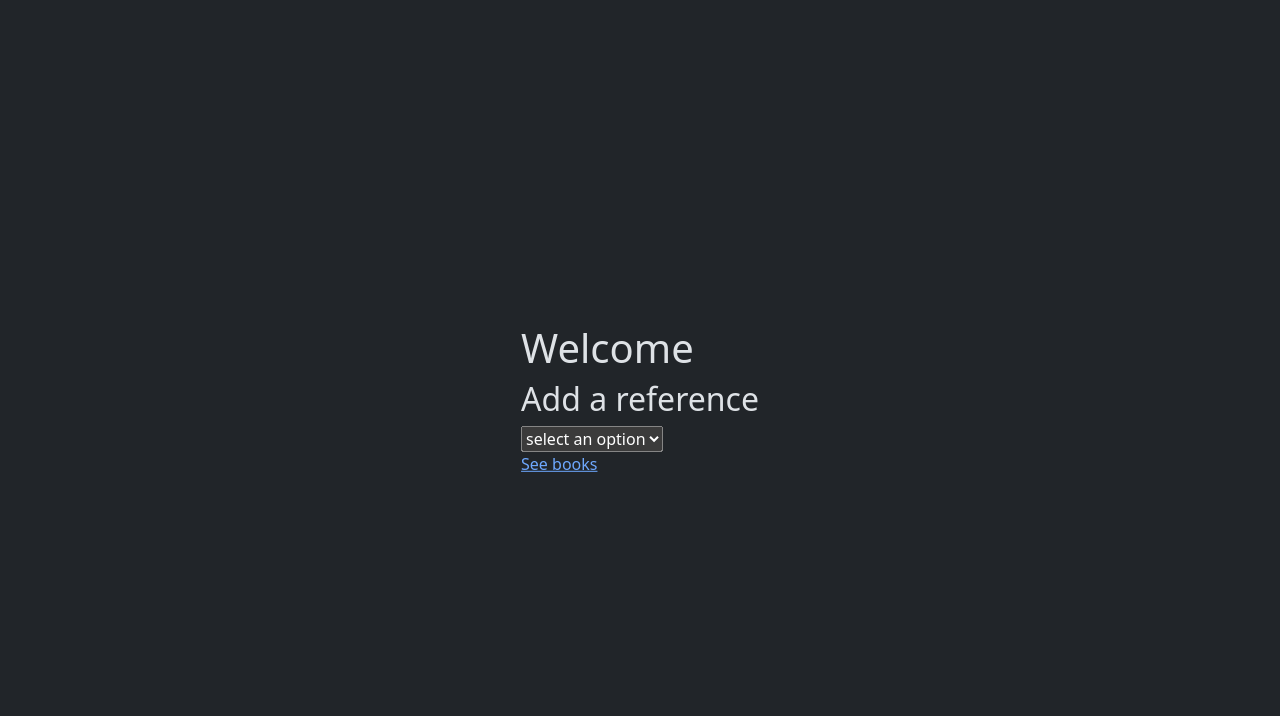
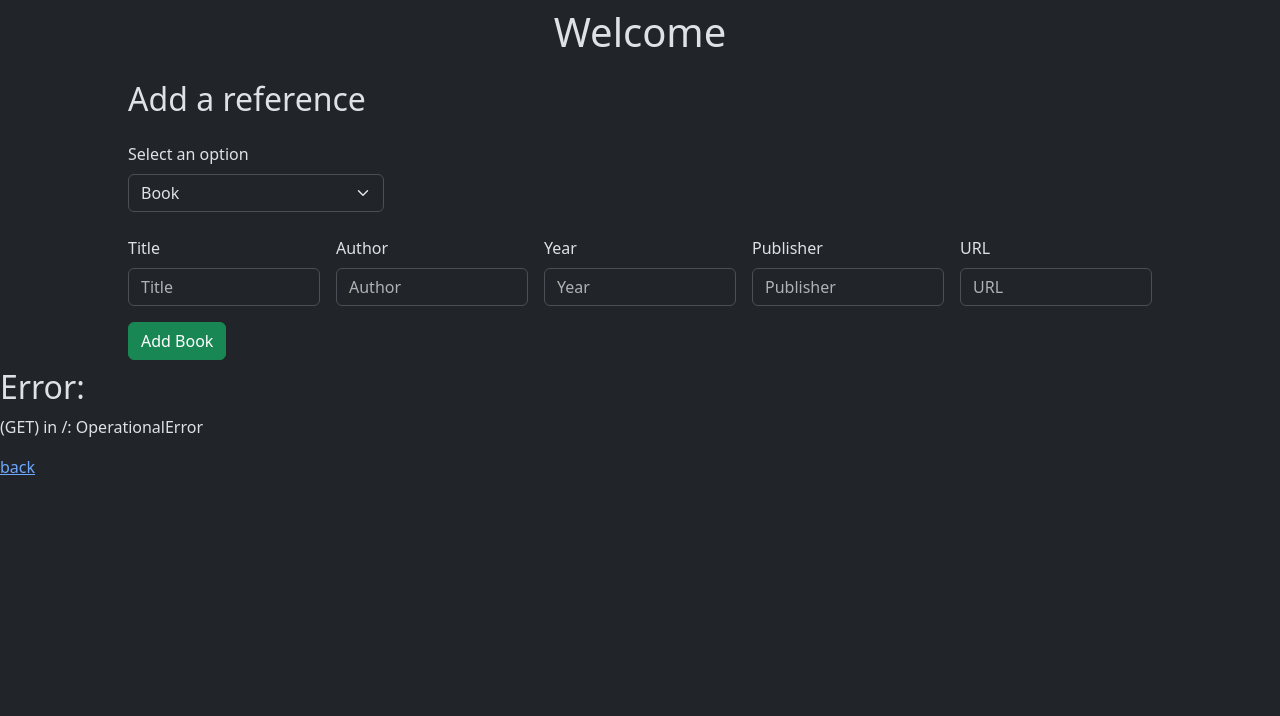
Before and after one commit to modaralgayal/miniprojekti3-fork-modar, a Flask app: page / in a window 1280 px wide. Shown: the top 716 px of the page. Before the commit the page ends 472 px from the top, so only its background shows below. Run offline with Flask 3, Linux system fonts and the light colour scheme; data that the repository does not hold is empty; some libraries are stand-ins or nearby versions.

Commit message:
- User Story: Changed layout and put forms and lists to one page. Changed the get/post-logic a little bit.

```diff
--- a/src/routes.py
+++ b/src/routes.py
@@ -10,11 +10,30 @@
 
 
 @app.route('/')
-def welcome():
+def index():
     return render_template('index.html')
 
 
-@app.route("/book", methods=["post", "get"])
+@app.route('/reference_forms')
+def reference_forms():
+    return render_template('add_references.html')
+
+
+@app.route("/reference_lists")
+def reference_lists():
+    try:
+        #users.check_csrf_token()
+        books = book.get_books()
+        articles = book.get_articles()
+        inproceedings = book.get_inproceedings()
+        return render_template("list_references.html", books=books, articles=articles,
+                               inproceedings=inproceedings)
+
+    except Exception as error:
+        return error_message(error, request, "/", "/")
+
+
+@app.route("/book", methods=["post"])
 def handle_book():
     try:
         if request.method == "POST":
@@ -26,17 +45,6 @@
             url = request.form["url"]
             book.add_book(title, author, year, publisher, url)
             return redirect("/")
-
-        if request.method == "GET":
-            #users.check_csrf_token()
-            books = book.get_books()
-            articles = book.get_articles()
-            inproceedings = book.get_inproceedings()
-            #if books == []:
-                #return redirect("/")
-            return render_template("book.html", books=books, articles=articles,
-                                   inproceedings=inproceedings)
-
     except Exception as error:
         return error_message(error, request, "/book", "/")
 
@@ -71,10 +79,10 @@
             return redirect("/")
 
     except Exception as error:
-        return error_message(error, request, "/article", "/")
+        return error_message(error, request, "/inproceeding", "/")
 
 
 @app.route("/delete_book", methods=["post"])
 def delete_book():
     book.delete_book(request.form["book_id"])
-    return redirect("/book")
+    return redirect("/")
--- a/src/static/css/styles.css
+++ b/src/static/css/styles.css
@@ -5,8 +5,6 @@
 }
 
 .centered {
-  position: fixed;
-  top: 50%;
-  left: 50%;
-  transform: translate(-50%, -50%);
+    margin: auto;
+    width: 80%;
 }
--- /dev/null
+++ b/src/templates/add_references.html
@@ -0,0 +1,172 @@
+{% extends "base.html" %}
+{% block title %}Home Page{% endblock %}
+{% block content %}
+    <div class="centered">
+        <h2 class="my-4">Add a reference</h2>
+        <div class="my-2">
+            <label for="ref_type" class="form-label">Select an option</label>
+            <select class="form-select w-25" name="reference" id="ref_type" onchange="checkType()">
+                <option value="book" selected>Book</option>
+                <option value="article">Article</option>
+                <option value="inproceeding">Inproceeding</option>
+            </select>
+        </div>
+
+
+        <form action="/book" method="POST" id="bookForm" style="display:block;">
+            <div class="row g-3 my-2">
+                <div class="col">
+                    <label for="b_title" class="form-label">Title</label>
+                    <input type="text" class="form-control" id="b_title" name="title"
+                           placeholder="Title" required>
+                </div>
+                <div class="col">
+                    <label for="b_author" class="form-label">Author</label>
+                    <input type="text" class="form-control" id="b_author" name="author"
+                           placeholder="Author" required>
+                </div>
+                <div class="col">
+                    <label for="b_year" class="form-label">Year</label>
+                    <input type="number" class="form-control" id="b_year" name="year"
+                           placeholder="Year" minlength="1" maxlength="4" required>
+                </div>
+                <div class="col">
+                    <label for="b_publisher" class="form-label">Publisher</label>
+                    <input type="text" class="form-control" id="b_publisher" name="publisher"
+                           placeholder="Publisher" required>
+                </div>
+                <div class="col">
+                    <label for="b_url" class="form-label">URL</label>
+                    <input type="text" class="form-control" id="b_url" name="url"
+                           placeholder="URL" required>
+                </div>
+            </div>
+            <input class="btn btn-success my-2" type="submit" value="Add Book">
+        </form>
+
+        <form action="/article" method="POST" id="articleForm" style="display:none;">
+            <div class="row g-3 my-2">
+                <div class="col">
+                    <label for="a_title" class="form-label">Title</label>
+                    <input type="text" class="form-control" id="a_title" name="title"
+                           placeholder="Title" required>
+                </div>
+                <div class="col">
+                    <label for="a_author" class="form-label">Author</label>
+                    <input type="text" class="form-control" id="a_author" name="author"
+                           placeholder="Author" required>
+                </div>
+                <div class="col">
+                    <label for="a_year" class="form-label">Year</label>
+                    <input type="number" class="form-control" id="a_year" name="year"
+                           placeholder="Year" minlength="1" maxlength="4" required>
+                </div>
+                <div class="col">
+                    <label for="a_journal" class="form-label">Journal</label>
+                    <input type="text" class="form-control" id="a_journal" name="journal"
+                           placeholder="Journal" required>
+                </div>
+                <div class="col">
+                    <label for="a_url" class="form-label">URL</label>
+                    <input type="text" class="form-control" id="a_url" name="url"
+                           placeholder="URL" required>
+                </div>
+            </div>
+            <input class="btn btn-success my-2" type="submit" value="Add Article">
+        </form>
+
+        <form action="/inproceeding" method="POST" id="inproceedingForm" style="display:none;">
+            <div class="row g-3 my-2">
+                <div class="col">
+                    <label for="i_title" class="form-label">Title</label>
+                    <input type="text" class="form-control" id="i_title" name="title"
+                           placeholder="Title" required>
+                </div>
+                <div class="col">
+                    <label for="i_author" class="form-label">Author</label>
+                    <input type="text" class="form-control" id="i_author" name="author"
+                           placeholder="Author" required>
+                </div>
+                <div class="col">
+                    <label for="i_year" class="form-label">Year</label>
+                    <input type="number" class="form-control" id="i_year" name="year"
+                           placeholder="Year" minlength="1" maxlength="4" required>
+                </div>
+                <div class="col">
+                    <label for="i_url" class="form-label">URL</label>
+                    <input type="text" class="form-control" id="i_url" name="url"
+                           placeholder="URL" required>
+                </div>
+            </div>
+            <input class="btn btn-success my-2" type="submit" value="Add Inproceeding">
+        </form>
+
+{#        <form action="/book" method="POST" id="bookForm" style="display:none;">#}
+{#            <p>Title:<br>#}
+{#            <input type="text" name="title"required></p>#}
+{#            <p>Author:<br>#}
+{#            <input type="text" name="author"required></p>#}
+{#            <p>Year:<br>#}
+{#            <input type="number" name="year" minlength="1" maxlength="4"required></p>#}
+{#            <p>Publisher:<br>#}
+{#            <input type="text" name="publisher"required></p>#}
+{#            <p>URL:<br>#}
+{#            <input type="text" name="url"required></p>#}
+{#            <input type="submit" value="Add Book">#}
+{#        </form>#}
+
+        <form action="/article" method="POST" id="articleForm" style="display:none;">
+            <p>Title:<br>
+            <input type="text" name="title"required></p>
+            <p>Author:<br>
+            <input type="text" name="author"required></p>
+            <p>Journal:<br>
+            <input type="text" name="journal"required></p>
+            <p>Year:<br>
+            <input type="number" name="year" minlength="1" maxlength="4"required></p>
+            <p>URL:<br>
+            <input type="text" name="url"required></p>
+            <input type="submit" value="Add Article">
+        </form>
+
+        <form action="/inproceeding" method="POST" id="inproceedingForm" style="display:none;">
+            <p>Title:<br>
+            <input type="text" name="title"required></p>
+            <p>Author:<br>
+            <input type="text" name="author"required></p>
+            <p>Year:<br>
+            <input type="number" name="year" minlength="1" maxlength="4"required></p>
+            <p>URL:<br>
+            <input type="text" name="url"required></p>
+            <input type="submit" value="Add Inproceeding">
+        </form>
+    </div>
+
+    <script>
+        function checkType(){
+            var selected_type = document.getElementById("ref_type");
+            var bookForm = document.getElementById("bookForm");
+            var articleForm = document.getElementById("articleForm");
+            var inproceedingForm = document.getElementById("inproceedingForm");
+
+            if (selected_type.value == "none") {
+                bookForm.style.display = "none";
+                articleForm.style.display = "none";
+                inproceedingForm.style.display = "none";
+            } else if (selected_type.value == "book") {
+                bookForm.style.display = "block";
+                articleForm.style.display = "none";
+                inproceedingForm.style.display = "none";
+            } else if (selected_type.value == "article") {
+                articleForm.style.display = "block";
+                bookForm.style.display = "none";
+                inproceedingForm.style.display = "none";
+            } else if (selected_type.value == "inproceeding") {
+                inproceedingForm.style.display = "block";
+                articleForm.style.display = "none";
+                bookForm.style.display = "none";
+            }
+        }
+    </script>
+
+{% endblock %}
--- a/src/templates/index.html
+++ b/src/templates/index.html
@@ -1,82 +1,17 @@
 {% extends "base.html" %}
-{% block title %}Home Page{% endblock %}
 {% block content %}
-    <div class="centered">
-        <h1>Welcome</h1>
-        <h2>Add a reference</h2>
-        <select name="reference" id="ref_type" onchange="checkType()">
-            <option value="none">select an option</option>
-            <option value="book">book</option>
-            <option value="article">article</option>
-            <option value="inproceeding">inproceeding</option>
-        </select>
-        <form action="/book" method="POST" id="bookForm" style="display:none;">
-            <p>Title:<br>
-            <input type="text" name="title"required></p>
-            <p>Author:<br>
-            <input type="text" name="author"required></p>
-            <p>Year:<br>
-            <input type="number" name="year" minlength="1" maxlength="4"required></p>
-            <p>Publisher:<br>
-            <input type="text" name="publisher"required></p>
-            <p>URL:<br>
-            <input type="text" name="url"required></p>
-            <input type="submit" value="Add Book">
-        </form>
 
-        <form action="/article" method="POST" id="articleForm" style="display:none;">
-            <p>Title:<br>
-            <input type="text" name="title"required></p>
-            <p>Author:<br>
-            <input type="text" name="author"required></p>
-            <p>Journal:<br>
-            <input type="text" name="journal"required></p>
-            <p>Year:<br>
-            <input type="number" name="year" minlength="1" maxlength="4"required></p>
-            <p>URL:<br>
-            <input type="text" name="url"required></p>
-            <input type="submit" value="Add Article">
-        </form>
+<h1 class="centered text-center my-2">Welcome</h1>
+<div id="add_refs"></div>
+<div id="list_refs"></div>
 
-        <form action="/inproceeding" method="POST" id="inproceedingForm" style="display:none;">
-            <p>Title:<br>
-            <input type="text" name="title"required></p>
-            <p>Author:<br>
-            <input type="text" name="author"required></p>
-            <p>Year:<br>
-            <input type="number" name="year" minlength="1" maxlength="4"required></p>
-            <p>URL:<br>
-            <input type="text" name="url"required></p>
-            <input type="submit" value="Add Inproceeding">
-        </form>
+   <script>
+     $(function() {
+         $("#add_refs").load("reference_forms");
+      });
+      $(function() {
+         $("#list_refs").load("reference_lists");
+      });
+   </script>
 
-    <script>
-        function checkType(){
-            var selected_type = document.getElementById("ref_type");
-            var bookForm = document.getElementById("bookForm");
-            var articleForm = document.getElementById("articleForm");
-            var inproceedingForm = document.getElementById("inproceedingForm");
-
-            if (selected_type.value == "none") {
-                bookForm.style.display = "none";
-                articleForm.style.display = "none";
-                inproceedingForm.style.display = "none";
-            } else if (selected_type.value == "book") {
-                bookForm.style.display = "block";
-                articleForm.style.display = "none";
-                inproceedingForm.style.display = "none";
-            } else if (selected_type.value == "article") {
-                articleForm.style.display = "block";
-                bookForm.style.display = "none";
-                inproceedingForm.style.display = "none";
-            } else if (selected_type.value == "inproceeding") {
-                inproceedingForm.style.display = "block";
-                articleForm.style.display = "none";
-                bookForm.style.display = "none";
-            }
-        }
-    </script>
-    <br>
-    <a href="/book">See books</a>
-    </div>
 {% endblock %}
```
Also changed, not shown: src/templates/book.html (deleted, +0 -85 lines), src/templates/list_references.html (added, +85 -0 lines).
